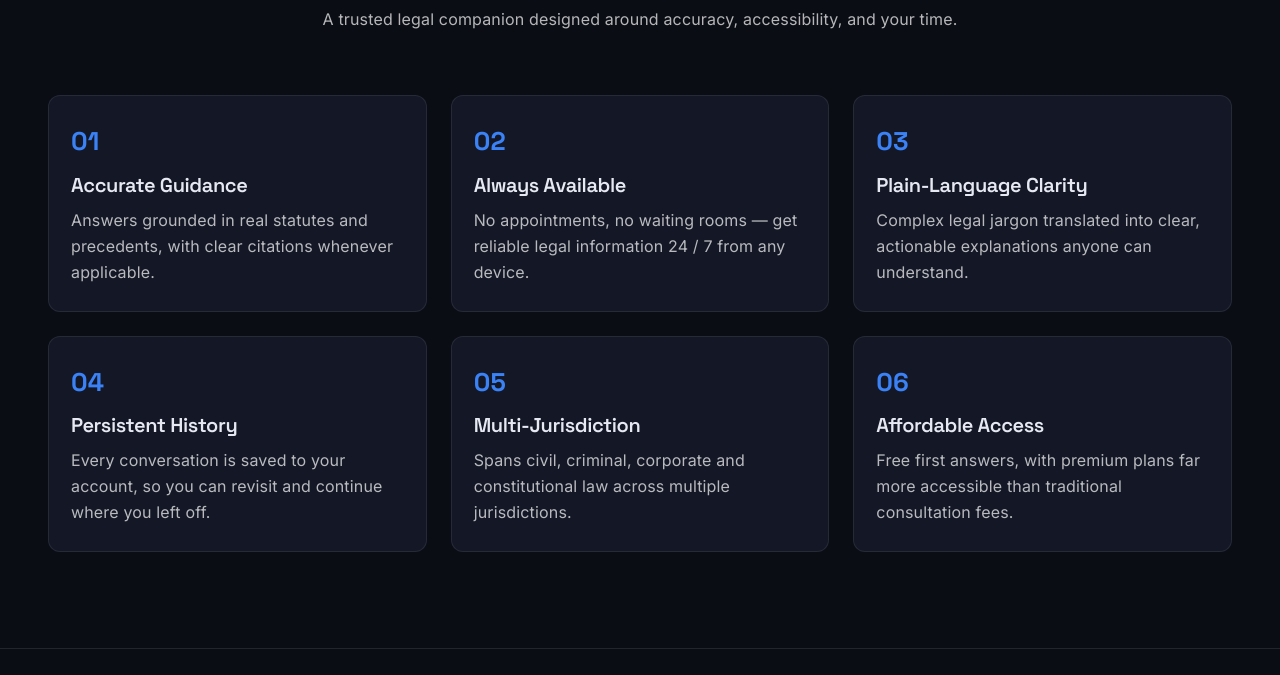
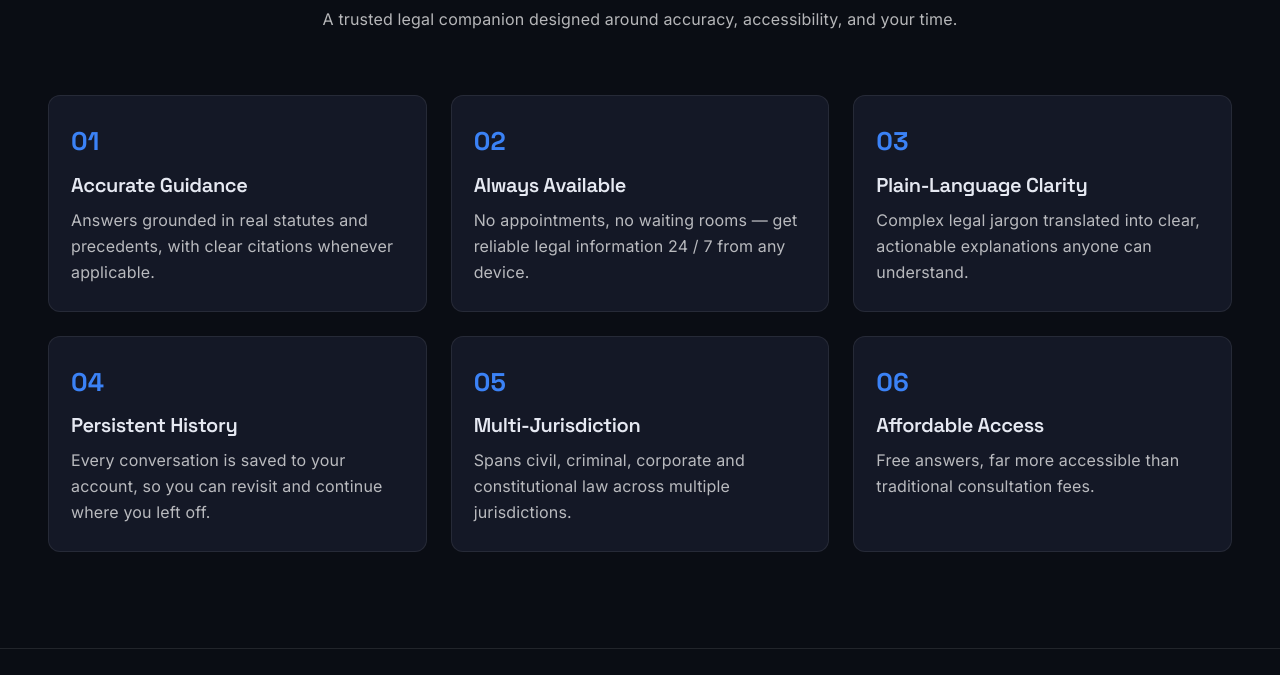
Before and after one commit to SiddheshK1704/LawTalk-AI_RAG_Chatbot, a plain HTML site: page frontend/index.html in a window 1280 px wide. Shown: the part 1560-2235 px from the top of the page. Drawn offline with nearby package versions, Linux system fonts and the light colour scheme; a script that the page names is missing.

Commit message:
Final push made

```diff
--- a/frontend/index.html
+++ b/frontend/index.html
@@ -126,7 +126,7 @@
       <div class="why-card reveal">
         <div class="why-num">06</div>
         <h3 class="font-heading text-xl mb-2">Affordable Access</h3>
-        <p class="font-body text-white/70 leading-relaxed">Free first answers, with premium plans far more accessible than traditional consultation fees.</p>
+        <p class="font-body text-white/70 leading-relaxed">Free answers, far more accessible than traditional consultation fees.</p>
       </div>
     </div>
   </div>
```
